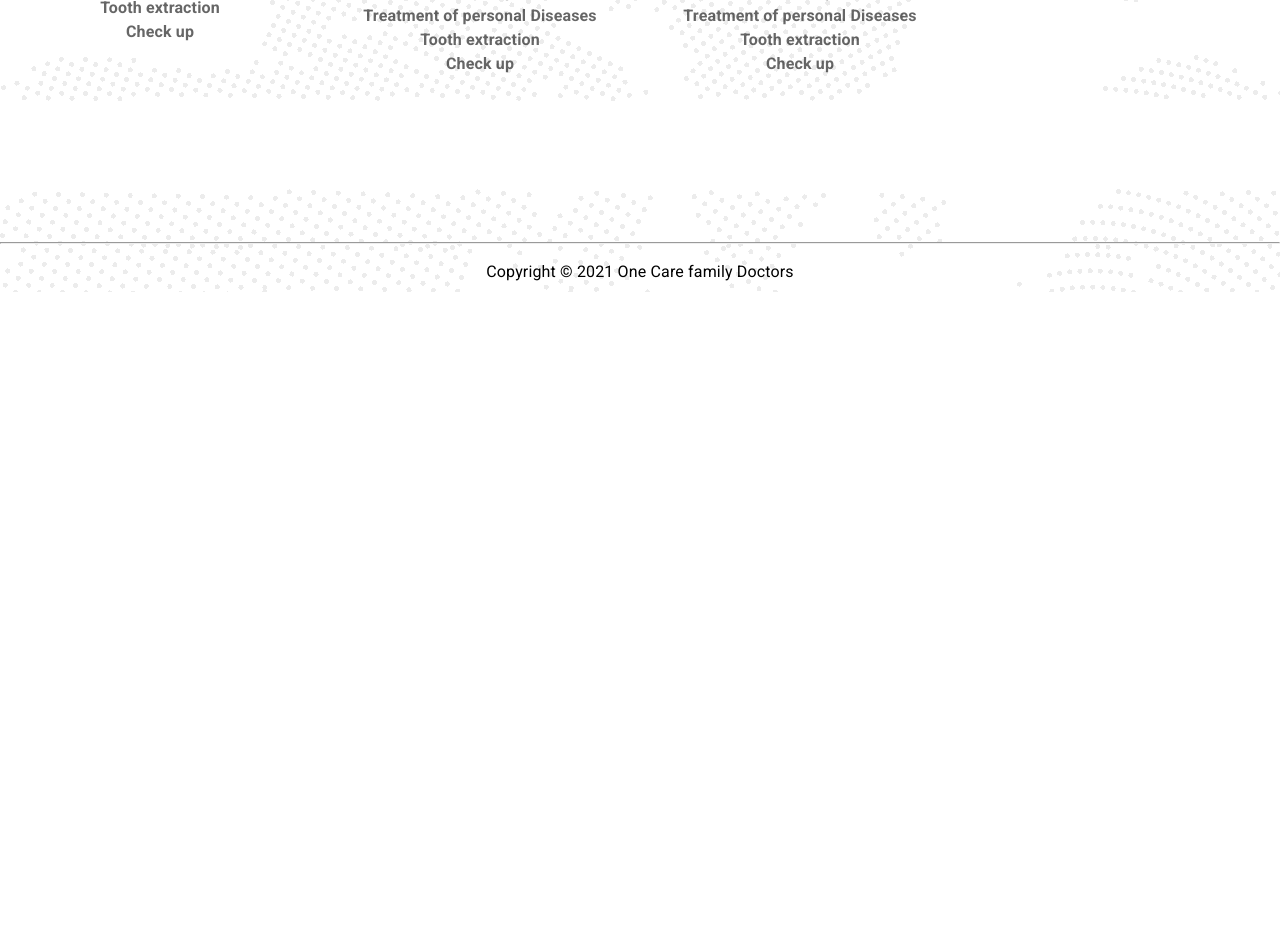
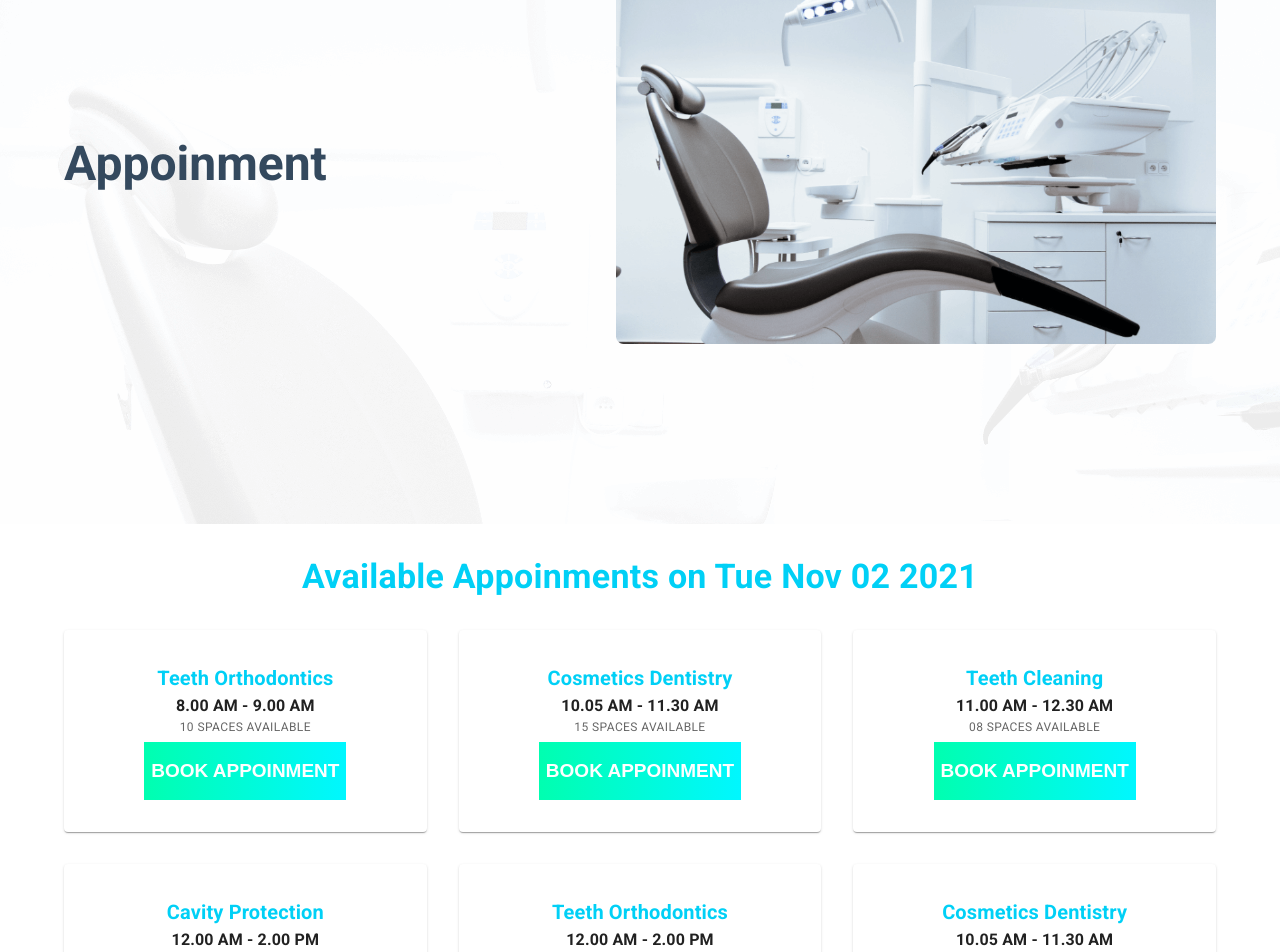
Before and after one commit to nazmul-devs/one-care-family-doctors, a React (Create React App) app: page /appoinment in a window 1280 px wide. Shown: the part 260-1212 px from the top of the page. Before the commit the page ends 800 px from the top, so only its background shows below. Built offline with nearby package versions, Linux system fonts and the light colour scheme.

Commit message:
set calender in appoinment page

```diff
--- a/package.json
+++ b/package.json
@@ -5,10 +5,12 @@
   "dependencies": {
     "@emotion/react": "^11.5.0",
     "@emotion/styled": "^11.3.0",
+    "@mui/lab": "^5.0.0-alpha.53",
     "@mui/material": "^5.0.6",
     "@testing-library/jest-dom": "^5.15.0",
     "@testing-library/react": "^11.2.7",
     "@testing-library/user-event": "^12.8.3",
+    "date-fns": "^2.25.0",
     "react": "^17.0.2",
     "react-dom": "^17.0.2",
     "react-router-dom": "^5.3.0",
--- a/src/App.css
+++ b/src/App.css
@@ -1,3 +1,8 @@
+* {
+	text-decoration: none;
+	object-fit: cover;
+}
+
 .main-color {
 	color: #00dad6;
 	font-weight: bold;
@@ -8,3 +13,23 @@
 .secondary-color {
 	color: #bfbfbf;
 }
+
+.btn-all {
+	border: none;
+	background: linear-gradient(
+		90deg,
+		rgba(0, 255, 176, 1) 0%,
+		rgb(0, 247, 255) 100%
+	);
+	padding: 18px 7px;
+	font-size: 19px;
+	font-weight: bold;
+	color: white;
+}
+.btn-all:hover {
+	background: linear-gradient(
+		90deg,
+		rgb(0, 247, 255) 100%,
+		rgba(0, 255, 176, 1) 0%
+	);
+}
--- a/src/App.js
+++ b/src/App.js
@@ -3,6 +3,7 @@ import { BrowserRouter as Router, Switch, Route } from "react-router-dom";
 import Home from "./Pages/Home/Home/Home";
 import Header from "./Pages/Header/Header";
 import Footer from "./Pages/Footer/Footer";
+import Appoinment from "./Pages/Appoinment/Appoinment/Appoinment";
 
 // #00D0F6, #00dad6
 function App() {
@@ -13,6 +14,9 @@ function App() {
 				<Route exact path="/">
 					<Home />
 				</Route>
+				<Route exact path="/appoinment">
+					<Appoinment />
+				</Route>
 			</Switch>
 			<Footer />
 		</Router>
--- /dev/null
+++ b/src/Pages/Appoinment/Appoinment/Appoinment.js
@@ -0,0 +1,15 @@
+import React from "react";
+import AppoinmentHeader from "../AppoinmentHeader/AppoinmentHeader";
+import AvailableAppoinment from "../AvailableAppoinment/AvailableAppoinment";
+
+const Appoinment = () => {
+	const [value, setValue] = React.useState(new Date());
+	return (
+		<div>
+			<AppoinmentHeader value={value} setValue={setValue} />
+			<AvailableAppoinment value={value} />
+		</div>
+	);
+};
+
+export default Appoinment;
--- /dev/null
+++ b/src/Pages/Appoinment/AppoinmentHeader/AppoinmentHeader.js
@@ -0,0 +1,51 @@
+import { Button, Container, Grid, Typography } from "@mui/material";
+import { Box } from "@mui/system";
+import React from "react";
+
+import chair from "../../../images/chair.png";
+import bg from "../../../images/bg.png";
+import Calender from "../Calender/Calender";
+
+const appointHeaderStyle = {
+	background: `url(${bg})`,
+	width: "100%",
+};
+
+const AppoinmentHeader = ({ value, setValue }) => {
+	return (
+		<Box style={appointHeaderStyle}>
+			<Container>
+				<Grid
+					container
+					spacing={2}
+					sx={{
+						justifyContent: "center",
+						display: "flex",
+						alignItems: "center",
+						height: "92vh",
+					}}
+				>
+					<Grid item xs={12} md={5}>
+						<Typography
+							variant="h3"
+							sx={{ fontWeight: "bold", color: "#34495E", my: 3 }}
+						>
+							Appoinment
+						</Typography>
+						<Calender value={value} setValue={setValue} />
+					</Grid>
+					<Grid
+						sx={{ justifyContent: "flex-end", display: "flex" }}
+						item
+						xs={12}
+						md={7}
+					>
+						<img width="600" src={chair} alt="" />
+					</Grid>
+				</Grid>
+			</Container>
+		</Box>
+	);
+};
+
+export default AppoinmentHeader;
--- /dev/null
+++ b/src/Pages/Appoinment/AvailableAppoinment/AvailableAppoinment.js
@@ -0,0 +1,92 @@
+import { Container, Grid, Paper, Typography } from "@mui/material";
+import React from "react";
+
+const appoinmentBook = [
+	{
+		id: 1,
+		name: "Teeth Orthodontics",
+		time: "8.00 AM - 9.00 AM",
+		space: 10,
+	},
+	{
+		id: 2,
+		name: "Cosmetics Dentistry",
+		time: "10.05 AM - 11.30 AM",
+		space: 15,
+	},
+	{
+		id: 3,
+		name: "Teeth Cleaning",
+		time: "11.00 AM - 12.30 AM",
+		space: "08",
+	},
+	{
+		id: 4,
+		name: "Cavity Protection",
+		time: "12.00 AM - 2.00 PM",
+		space: "08",
+	},
+	{
+		id: 5,
+		name: "Teeth Orthodontics",
+		time: "12.00 AM - 2.00 PM",
+		space: 12,
+	},
+	{
+		id: 6,
+		name: "Cosmetics Dentistry",
+		time: "10.05 AM - 11.30 AM",
+		space: 15,
+	},
+];
+
+const AvailableAppoinment = ({ value }) => {
+	console.log(value);
+	return (
+		<Container>
+			<Typography
+				variant="h4"
+				sx={{
+					fontWeight: "bold",
+					textAlign: "center",
+					my: 4,
+					color: "#00D0F6",
+				}}
+			>
+				Available Appoinments on {value.toDateString()}
+			</Typography>
+			<Grid container spacing={4}>
+				{appoinmentBook.map((detail) => (
+					<Grid item xs={12} md={4} key={detail.id}>
+						<Paper
+							sx={{ px: 4, py: 2 }}
+							sx={{ textAlign: "center", py: 4 }}
+						>
+							<Typography
+								variant="h6"
+								sx={{ fontWeight: "bold", color: "#00D0F6" }}
+							>
+								{detail.name}
+							</Typography>
+							<Typography sx={{ fontWeight: "bold" }}>
+								{detail.time}
+							</Typography>
+
+							<Typography
+								variant="caption"
+								display="block"
+								gutterBottom
+								sx={{ color: "text.secondary" }}
+							>
+								{detail.space} SPACES AVAILABLE
+							</Typography>
+							<button className="btn-all">BOOK APPOINMENT</button>
+						</Paper>
+					</Grid>
+				))}
+			</Grid>
+		</Container>
+	);
+};
+
+export default AvailableAppoinment;
--- /dev/null
+++ b/src/Pages/Appoinment/Calender/Calender.js
@@ -0,0 +1,24 @@
+import React from "react";
+import { LocalizationProvider, StaticDatePicker } from "@mui/lab";
+import isWeekend from "date-fns/isWeekend";
+import TextField from "@mui/material/TextField";
+import AdapterDateFns from "@mui/lab/AdapterDateFns";
+
+const Calender = ({ value, setValue }) => {
+	return (
+		<LocalizationProvider dateAdapter={AdapterDateFns}>
+			<StaticDatePicker
+				displayStaticWrapperAs="desktop"
+				openTo="day"
+				value={value}
+				shouldDisableDate={isWeekend}
+				onChange={(newValue) => {
+					setValue(newValue);
+				}}
+				renderInput={(params) => <TextField {...params} />}
+			/>
+		</LocalizationProvider>
+	);
+};
+
+export default Calender;
--- a/src/Pages/Header/Header.js
+++ b/src/Pages/Header/Header.js
@@ -1,6 +1,7 @@
 import { AppBar, Button, IconButton, Toolbar, Typography } from "@mui/material";
 import { Box } from "@mui/system";
 import React from "react";
+import { Link } from "react-router-dom";
 
 const Header = () => {
 	return (
@@ -17,6 +18,22 @@ const Header = () => {
 					<Typography variant="h6" component="div" sx={{ flexGrow: 1 }}>
 						News
 					</Typography>
+
+					<Link to="/">
+						<Typography
+							sx={{ color: "#fff", textDecoration: "none", mx: 4 }}
+						>
+							Home
+						</Typography>
+					</Link>
+					<Link to="/appoinment">
+						<Typography
+							sx={{ color: "#fff", textDecoration: "none", mx: 4 }}
+						>
+							Appoinment
+						</Typography>
+					</Link>
+
 					<Button color="inherit">Login</Button>
 				</Toolbar>
 			</AppBar>
```
Also changed, not shown: 1 other file (tests, documents, lock files or other folders).
